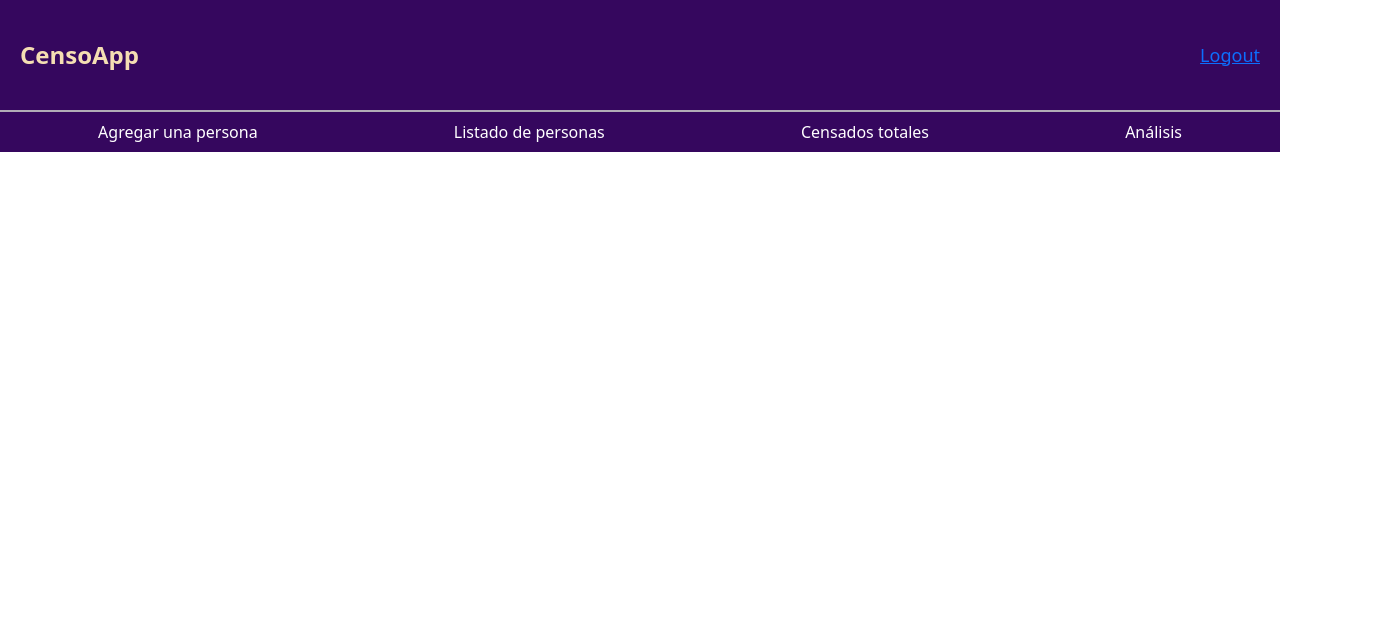
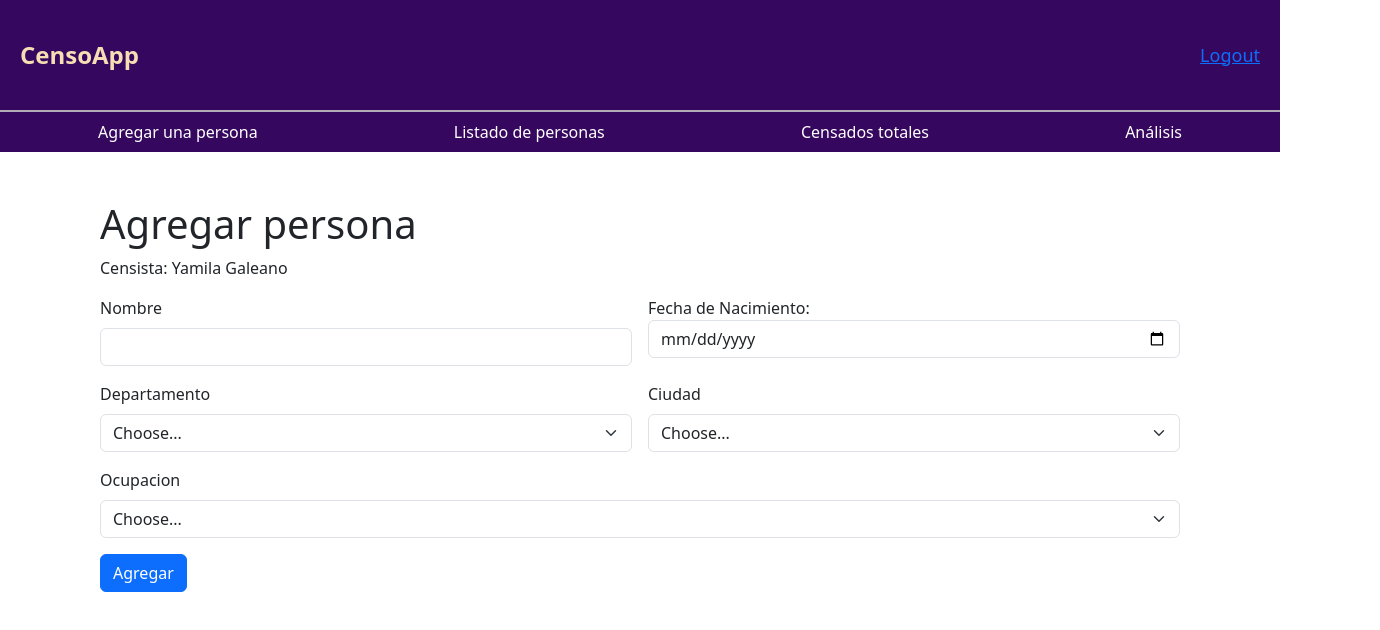
Before and after one commit to YamilaGaleano/censoapp, a React (Create React App) app: page /dashboard in a window 1280 px wide. Shown: the top 630 px of the page, 1380 px wide, since content can reach past the window. Built offline with nearby package versions, Linux system fonts and the light colour scheme.

Commit message:
agregar persona

```diff
--- /dev/null
+++ b/src/componentes/ArgegarPersona.js
@@ -0,0 +1,15 @@
+import React from 'react'
+import ArgegarPersonaForm from './ArgegarPersonaForm'
+
+const ArgegarPersona = () => {
+    return (
+        <div className="divAgregarPersona mt-5">
+            <h1>Agregar persona</h1>
+            <p>Censista: Yamila Galeano</p>
+            <ArgegarPersonaForm/>
+
+        </div>
+    )
+}
+
+export default ArgegarPersona
--- /dev/null
+++ b/src/componentes/ArgegarPersonaForm.js
@@ -0,0 +1,41 @@
+const ArgegarPersonaForm = () => {
+  return (
+    <form class="row g-3">
+    <div class="col-md-6">
+      <label for="nombPersona" class="form-label">Nombre</label>
+      <input type="email" class="form-control" id="nombPersona"/>
+    </div>
+    <div class="col-md-6">
+      <label for="fechaNacPersona">Fecha de Nacimiento:</label>
+      <input type="date" class="form-control" id="fechaNacPersona" name="fechaNacimiento"/>
+    </div>
+    <div class="col-md-6">
+      <label for="deptoPersona" class="form-label">Departamento</label>
+      <select id="deptoPersona" class="form-select">
+        <option selected>Choose...</option>
+        <option>...</option>
+      </select>
+    </div>
+    <div class="col-md-6">
+      <label for="ciudPersona" class="form-label">Ciudad</label>
+      <select id="ciudPersona" class="form-select">
+        <option selected>Choose...</option>
+        <option>...</option>
+      </select>
+    </div>
+
+    <div class="col-md-12">
+      <label for="ocupacionPersona" class="form-label">Ocupacion</label>
+      <select id="ocupacionPersona" class="form-select">
+        <option selected>Choose...</option>
+        <option>...</option>
+      </select>
+    </div>
+    <div class="col-12">
+      <button type="submit" class="btn btn-primary">Agregar</button>
+    </div>
+  </form>
+  )
+}
+
+export default ArgegarPersonaForm
--- a/src/componentes/MainContenedor.js
+++ b/src/componentes/MainContenedor.js
@@ -1,7 +1,10 @@
+import ArgegarPersona from "./ArgegarPersona"
 
 const MainContenedor = () => {
   return (
-<></>
+    <div class="col-12 main">
+        <ArgegarPersona/>
+    </div>
   )
 }
 
--- a/src/styles/global.css
+++ b/src/styles/global.css
@@ -1,2 +1,3 @@
 @import './login-registro.css';
 @import './main.css';
+@import './topSection.css';
--- a/src/styles/main.css
+++ b/src/styles/main.css
@@ -1,34 +1,4 @@
-.header {
-    height: 110px;
-    background-color: #35075e;
-    display: flex;
-    align-items: center;
-    justify-content: space-between;
-    padding: 0 20px;
-    color: wheat;
+.main{
+    margin-left: 100px ;
+    padding-right: 200px;
 }
-
-.header p {
-    margin: 0;
-    font-size: 24px;
-    font-weight: bold;
-}
-
-.logout-link {
-    font-size: 18px;
-}
-
-.nav{
-    background-color: #35075e;
-    border-top: 2px solid #b1acb6 !important;
-
-}
-.nav a{
-    color: white;
-}
-
-.nav a:hover{
-    color: rgb(95, 35, 35);
-    background-color: antiquewhite;
-
-}
--- /dev/null
+++ b/src/styles/topSection.css
@@ -0,0 +1,34 @@
+.header {
+    height: 110px;
+    background-color: #35075e;
+    display: flex;
+    align-items: center;
+    justify-content: space-between;
+    padding: 0 20px;
+    color: wheat;
+}
+
+.header p {
+    margin: 0;
+    font-size: 24px;
+    font-weight: bold;
+}
+
+.logout-link {
+    font-size: 18px;
+}
+
+.nav{
+    background-color: #35075e;
+    border-top: 2px solid #b1acb6 !important;
+
+}
+.nav a{
+    color: white;
+}
+
+.nav a:hover{
+    color: rgb(95, 35, 35);
+    background-color: antiquewhite;
+
+}
```
